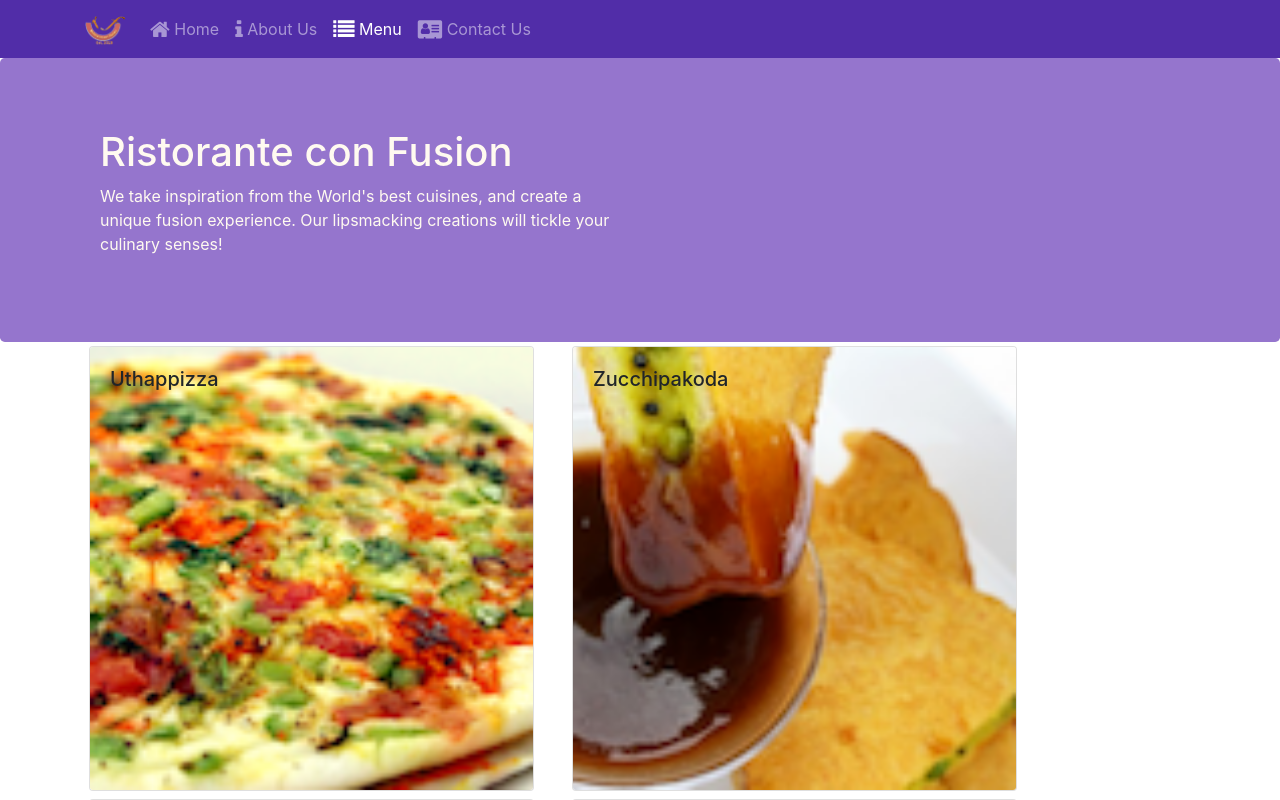
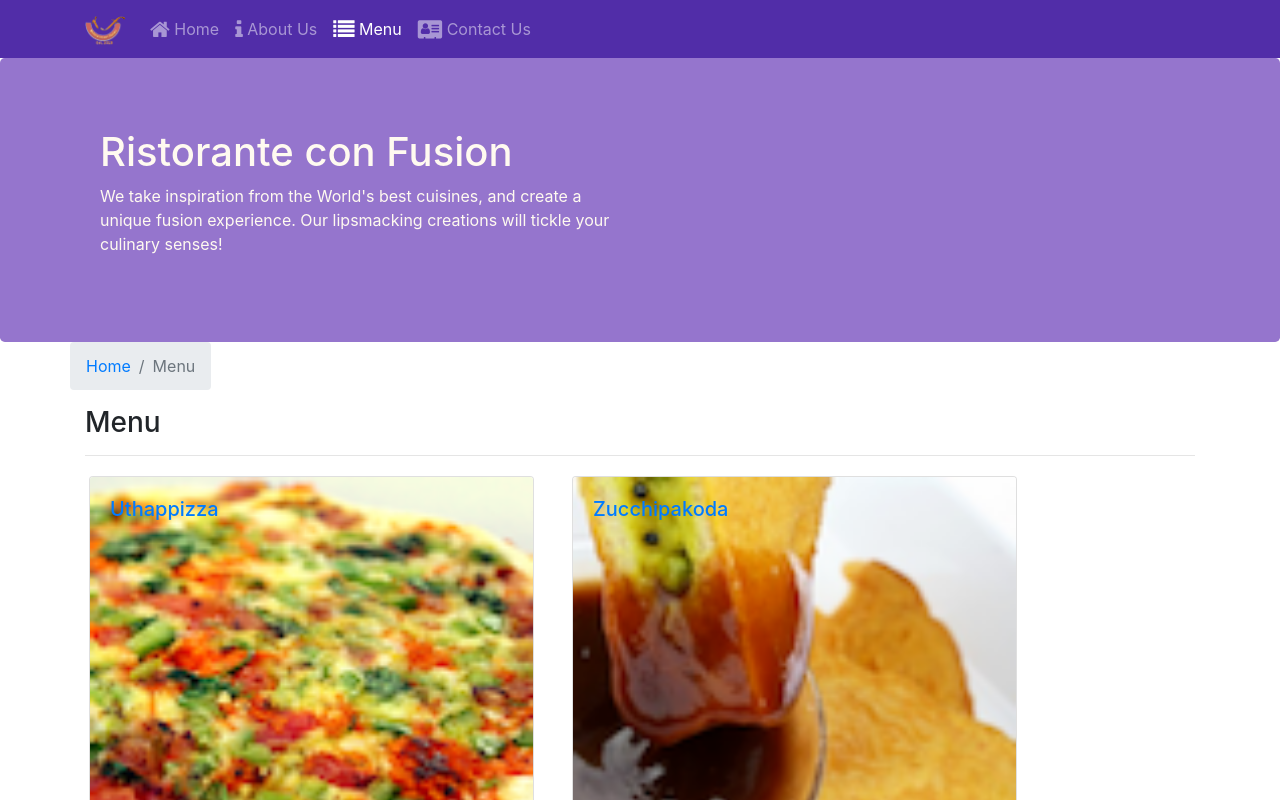
Before and after one commit to MaTszChunJonathan/React, a React (Create React App) app: page /menu in a window 1280 px wide. Shown: the top 800 px of the page. Built offline with nearby package versions, Linux system fonts and the light colour scheme.

Commit message:
single page applications part 2

```diff
--- a/src/components/ContactComponent.js
+++ b/src/components/ContactComponent.js
@@ -1,8 +1,20 @@
 import React from 'react';
+import {Breadcrumb, BreadcrumbItem} from 'reactstrap';
+import {Link} from 'react-router-dom';
 
 function Contact(props) {
     return(
         <div className="container">
+            <div className="row">
+                <Breadcrumb>
+                    <BreadcrumbItem><Link to='/home'>Home</Link></BreadcrumbItem>
+                    <BreadcrumbItem active>Contact Us</BreadcrumbItem>
+                </Breadcrumb>
+                <div className="col-12">
+                    <h3>Contact Us</h3>
+                    <hr />
+                </div>
+            </div>
             <div className="row row-content">
                 <div className="col-12">
                 <h3>Location Information</h3>
--- a/src/components/DishdetailComponent.js
+++ b/src/components/DishdetailComponent.js
@@ -1,6 +1,6 @@
 import React from 'react';
-import { Card, CardImg, CardText, CardBody, CardTitle } from 'reactstrap';
-
+import { Card, CardImg, CardText, CardBody, CardTitle, Breadcrumb, BreadcrumbItem} from 'reactstrap';
+import  {Link} from 'react-router-dom';
 
   function RenderDish({dish}) {
     if (dish != null) {
@@ -59,8 +59,18 @@ const DishDetail = (props) => {
     return(
       <div class="container">
       <div className="row">
+          <Breadcrumb>
+              <BreadcrumbItem><Link to='/menu'>Menu</Link></BreadcrumbItem>
+              <BreadcrumbItem active>{props.dish.name}</BreadcrumbItem>
+          </Breadcrumb>
+          <div className="col-12">
+              <h3>{props.dish.name}</h3>
+              <hr />
+          </div>
+      </div>
+      <div className="row">
         <RenderDish dish={props.dish} />
-        <RenderComments comments={props.dish.comments} />
+        <RenderComments comments={props.comments} />
       </div>
       </div>
     );
--- a/src/components/MainComponent.js
+++ b/src/components/MainComponent.js
@@ -39,12 +39,21 @@ render(){
       />
     );
   }
+
+  const DishWithId = ({match}) => {
+    return (
+      <DishDetail dish={this.state.dishes.filter((dish) => dish.id === parseInt(match.params.dishId,10))[0]}
+                  comments={this.state.comments.filter((comment) => comment.dishId === parseInt(match.params.dishId,10))} />
+    );
+  }
+
   return (
     <div>
       <Header />
       <Switch>
           <Route path="/home" component={HomePage} />
           <Route exact path="/menu" component={() => <Menu dishes={this.state.dishes} />} />
+          <Route path="/menu/:dishId" component={DishWithId} />
           <Route exact path="/contactus" component={Contact} />
           <Redirect to="/home" />
       </Switch>
--- a/src/components/MenuComponent.js
+++ b/src/components/MenuComponent.js
@@ -1,13 +1,16 @@
 import React  from 'react';
-import { Card, CardImg, CardImgOverlay, CardTitle } from 'reactstrap';
+import { Card, CardImg, CardImgOverlay, CardTitle, Breadcrumb, BreadcrumbItem } from 'reactstrap';
+import {Link} from 'react-router-dom';
 
   function RenderMenuItem({dish, onClick}) {
     return(
-      <Card onClick={() => onClick(dish.id)}>
+      <Card>
+      <Link to={`/menu/${dish.id}`}>
           <CardImg width="100%" src={dish.image} alt={dish.name}/>
           <CardImgOverlay>
               <CardTitle>{dish.name}</CardTitle>
           </CardImgOverlay>
+          </Link>
       </Card>
     );
   }
@@ -16,13 +19,23 @@ import { Card, CardImg, CardImgOverlay, CardTitle } from 'reactstrap';
     const menu = props.dishes.map((dish) => {
         return (
           <div key={dish.id} className="col-12 col-md-5 m-1">
-            <RenderMenuItem dish={dish} onClick={props.onClick} />
+            <RenderMenuItem dish={dish} />
           </div>
         );
     });
 
     return (
         <div className="container">
+        <div className="row">
+            <Breadcrumb>
+                <BreadcrumbItem><Link to='/home'>Home</Link></BreadcrumbItem>
+                <BreadcrumbItem active>Menu</BreadcrumbItem>
+            </Breadcrumb>
+            <div className="col-12">
+                <h3>Menu</h3>
+                <hr />
+            </div>
+        </div>
             <div className="row">
                 {menu}
             </div>
```
